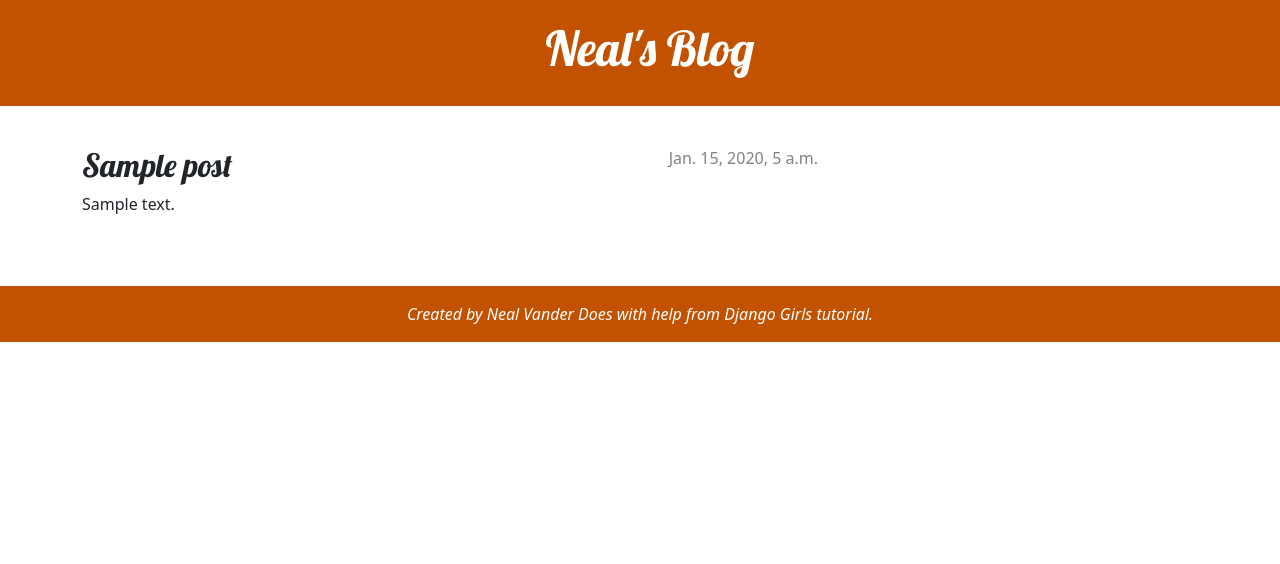
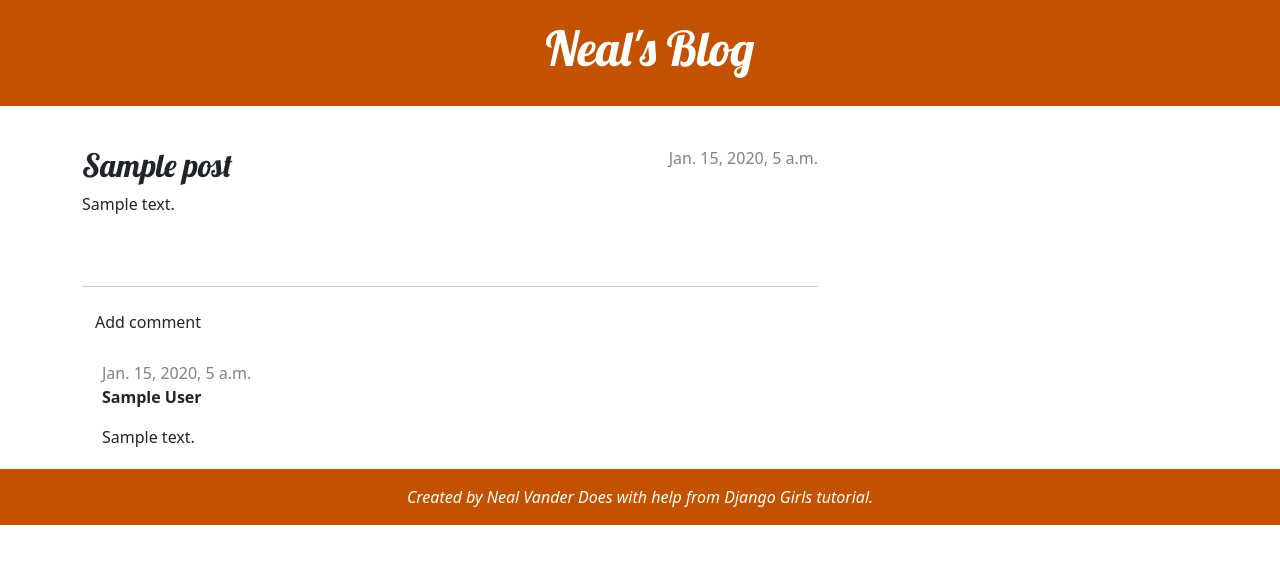
Before and after one commit to NealVanderDoes/Module-7-Tutorial---Forms--Data--and-Security, a Django app: page /post/1/ in a window 1280 px wide. Shown: the top 564 px of the page. Run offline with Django 5.2, Linux system fonts and the light colour scheme; tables that the repository leaves empty hold one stand-in row (values such as "Sample post").

Commit message:
Added comments

```diff
--- a/blog/admin.py
+++ b/blog/admin.py
@@ -1,4 +1,5 @@
 from django.contrib import admin
-from .models import Post
+from .models import Post, Comment
 
 admin.site.register(Post)
+admin.site.register(Comment)
--- a/blog/models.py
+++ b/blog/models.py
@@ -14,5 +14,22 @@ class Post(models.Model):
         self.published_date = timezone.now()
         self.save()
 
+    def approved_comments(self):
+        return self.comments.filter(approved_comment=True)
+
     def __str__(self):
         return self.title
+
+class Comment(models.Model):
+    post = models.ForeignKey('blog.Post', on_delete=models.CASCADE, related_name='comments')
+    author = models.CharField(max_length=200)
+    text = models.TextField()
+    created_date = models.DateTimeField(default=timezone.now)
+    approved_comment = models.BooleanField(default=False)
+
+    def approve(self):
+        self.approved_comment = True
+        self.save()
+
+    def __str__(self):
+        return self.text
--- a/blog/static/css/blog.css
+++ b/blog/static/css/blog.css
@@ -78,3 +78,7 @@ footer {
     color: #FFFFFF;
     background-color: #C25100;
 }
+
+.comment {
+    margin: 20px 0px 20px 20px;
+}
--- a/blog/templates/blog/post_detail.html
+++ b/blog/templates/blog/post_detail.html
@@ -26,4 +26,27 @@
         <h2>{{ post.title }}</h2>
         <p>{{ post.text|linebreaksbr }}</p>
     </article>
+    <hr>
+    <a class="btn btn-default" href="{% url 'add_comment_to_post' pk=post.pk %}">Add comment</a>
+    {% for comment in post.comments.all %}
+    {% if user.is_authenticated or comment.approved_comment %}
+    <div class="comment">
+        <div class="date">
+            {{ comment.created_date }}
+            {% if not comment.approved_comment %}
+                <a class="btn btn-default" href="{% url 'comment_remove' pk=comment.pk %}">
+                   {% include './icons/hand-thumbs-down.svg' %}
+                </a>
+                <a class="btn btn-default" href="{% url 'comment_approve' pk=comment.pk %}">
+                   {% include './icons/hand-thumbs-up.svg' %}
+                </a>
+            {% endif %}
+        </div>
+        <strong>{{ comment.author }}</strong>
+        <p>{{ comment.text|linebreaks }}</p>
+    </div>
+    {% endif %}
+{% empty %}
+    <p>No comments here yet :(</p>
+{% endfor %}
 {% endblock %}
--- a/blog/urls.py
+++ b/blog/urls.py
@@ -9,4 +9,7 @@ urlpatterns = [
     path('drafts/', views.post_draft_list, name='post_draft_list'),
     path('post/<int:pk>/publish/', views.post_publish, name='post_publish'),
     path('post/<int:pk>/remove/', views.post_remove, name='post_remove'),
+    path('post/<int:pk>/comment/', views.add_comment_to_post, name='add_comment_to_post'),
+    path('comment/<int:pk>/approve/', views.comment_approve, name='comment_approve'),
+    path('comment/<int:pk>/remove/', views.comment_remove, name='comment_remove'),
 ]
--- a/blog/views.py
+++ b/blog/views.py
@@ -2,8 +2,8 @@ from django.shortcuts import render, get_object_or_404
 from django.shortcuts import redirect
 from django.contrib.auth.decorators import login_required
 from django.utils import timezone
-from.models import Post
-from .forms import PostForm
+from.models import Post, Comment
+from .forms import PostForm, CommentForm
 
 
 # Create your views here.
@@ -60,3 +60,28 @@ def post_remove(request, pk):
     if request.method=='POST':
         post.delete()
     return redirect('post_list')
+
+def add_comment_to_post(request, pk):
+    post = get_object_or_404(Post, pk=pk)
+    if request.method == "POST":
+        form = CommentForm(request.POST)
+        if form.is_valid():
+            comment = form.save(commit=False)
+            comment.post = post
+            comment.save()
+            return redirect('post_detail', pk=post.pk)
+    else:
+        form = CommentForm()
+    return render(request, 'blog/add_comment_to_post.html', {'form': form})
+
+@login_required
+def comment_approve(request, pk):
+    comment = get_object_or_404(Comment, pk=pk)
+    comment.approve()
+    return redirect('post_detail', pk=comment.post.pk)
+
+@login_required
+def comment_remove(request, pk):
+    comment = get_object_or_404(Comment, pk=pk)
+    comment.delete()
+    return redirect('post_detail', pk=comment.post.pk)
```
Also changed, not shown: blog/forms.py (+7 -1 lines), blog/templates/blog/add_comment_to_post.html (added, +9 -0 lines), blog/templates/blog/post_list.html (+7 -6 lines), blog/migrations/0002_comment.py (added), blog/templates/blog/icons/hand-thumbs-down.svg (added), blog/templates/blog/icons/hand-thumbs-up.svg (added).
